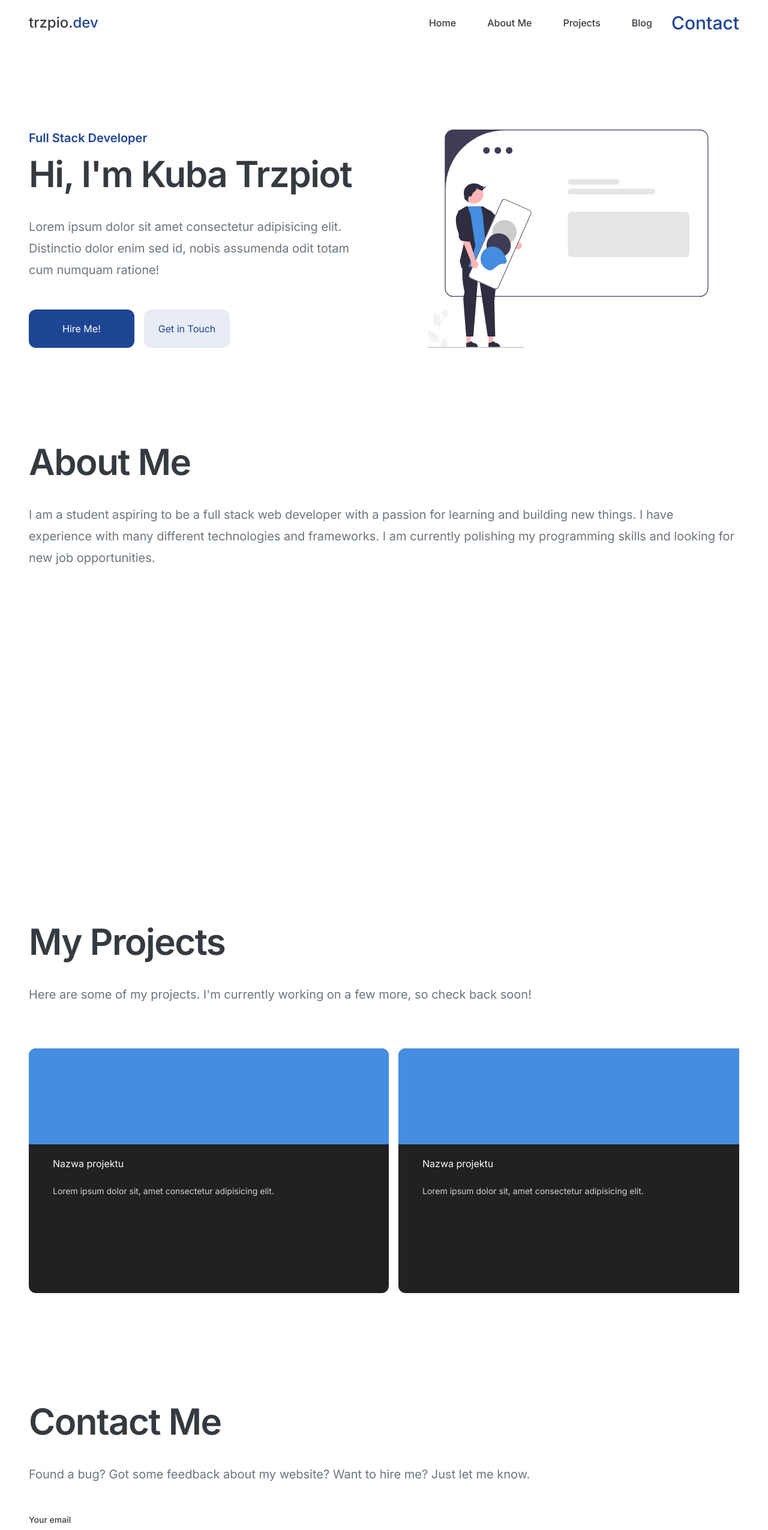
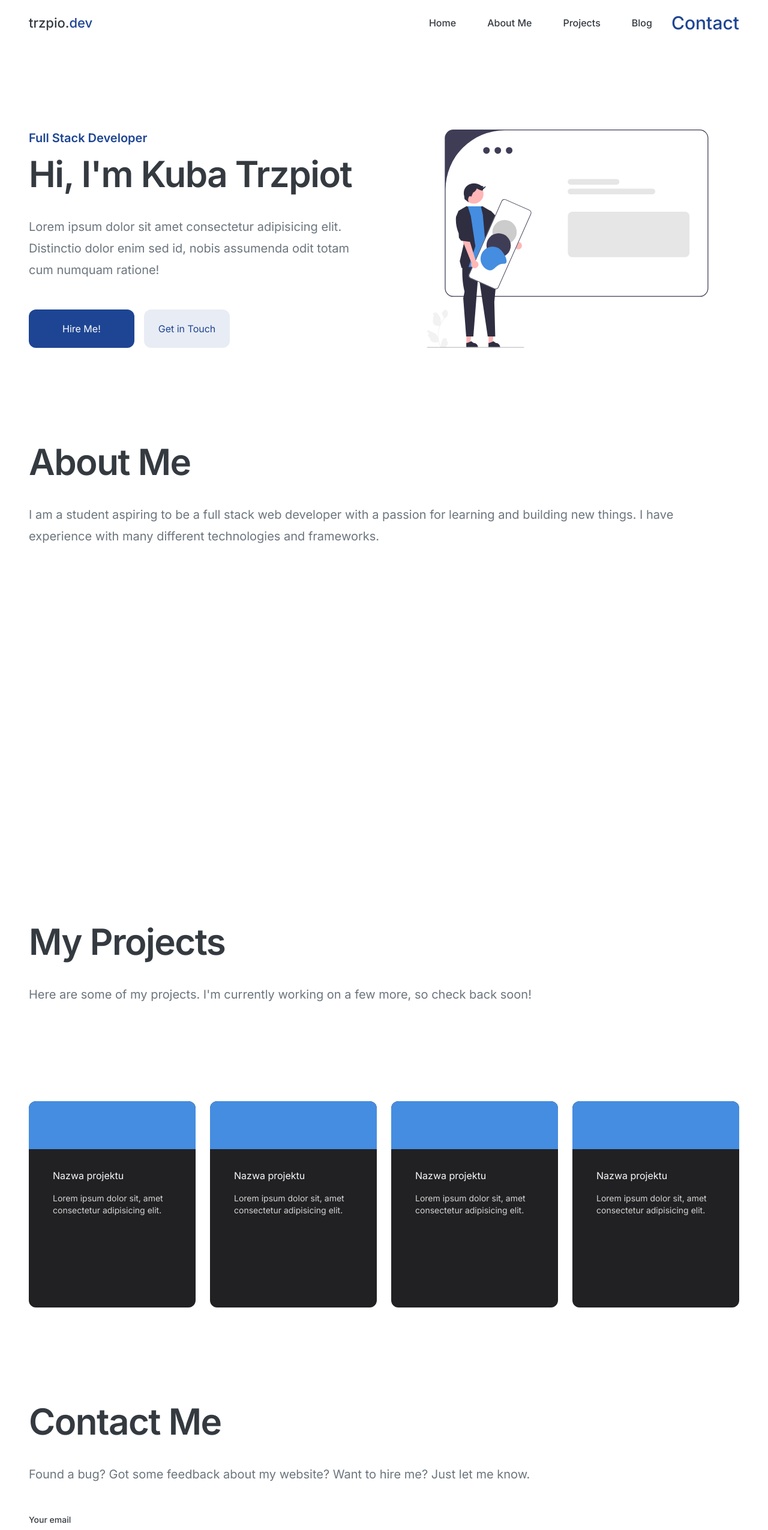
Before and after one commit to jakubtrzpiot/portfolio, a Next.js app: page / in a window 1280 px wide. Shown: the top 2551 px of the page at 60% size. Built offline with nearby package versions, Linux system fonts and the light colour scheme.

Commit message:
add hide menu base on scroll and back to top button

```diff
--- /dev/null
+++ b/src/components/atoms/BackToTopButton.jsx
@@ -0,0 +1,38 @@
+import { useState, useEffect } from 'react';
+
+const BackToTopButton = () => {
+  const [isVisible, setIsVisible] = useState(false);
+  const toggleVisibility = () => {
+    if (window.pageYOffset > 300) {
+      setIsVisible(true);
+    } else {
+      setIsVisible(false);
+    }
+  };
+
+  const scrollToTop = () => {
+    window.scrollTo({
+      top: 0,
+      behavior: 'smooth',
+    });
+  };
+
+  useEffect(() => {
+    window.addEventListener('scroll', toggleVisibility);
+  }, []);
+
+  return (
+    <svg
+      className={`${
+        isVisible ? 'scale-100' : 'scale-0'
+      } dark:fill-light fill-accent transition-all duration-300 w-10 h-10 fixed bottom-10 right-10 cursor-pointer z-40`}
+      onClick={scrollToTop}
+      xmlns="http://www.w3.org/2000/svg"
+      viewBox="0 0 512 512"
+    >
+      <path d="M256 512c141.4 0 256-114.6 256-256S397.4 0 256 0S0 114.6 0 256S114.6 512 256 512zM377 271c9.4 9.4 9.4 24.6 0 33.9s-24.6 9.4-33.9 0l-87-87-87 87c-9.4 9.4-24.6 9.4-33.9 0s-9.4-24.6 0-33.9L239 167c9.4-9.4 24.6-9.4 33.9 0L377 271z" />
+    </svg>
+  );
+};
+
+export default BackToTopButton;
--- a/src/components/atoms/HamburgerMenu.jsx
+++ b/src/components/atoms/HamburgerMenu.jsx
@@ -1,6 +1,6 @@
 const HamburgerMenu = props => (
   <button {...props}>
-    <svg width="40" height="40" viewBox="0 0 100 100">
+    <svg width="32" height="32" viewBox="0 0 100 100">
       <path
         className="line line1"
         strokeLinecap="round"
@@ -16,4 +16,4 @@ const HamburgerMenu = props => (
   </button>
 );
 
-export default HamburgerMenu
+export default HamburgerMenu;
--- a/src/components/layout.jsx
+++ b/src/components/layout.jsx
@@ -4,7 +4,7 @@ import Footer from './organisms/Footer';
 const Layout = ({ children }) => (
   <>
     <Navbar />
-    <main className="grow mt-20 pb-4">{children}</main>
+    <main className="grow mt-20 pb-3">{children}</main>
     <Footer />
   </>
 );
--- a/src/components/molecules/ProjectCard.jsx
+++ b/src/components/molecules/ProjectCard.jsx
@@ -3,12 +3,11 @@ import Image from 'next/image';
 
 const ProjectCard = ({ project }) => {
   return (
-    <div className="flex flex-col rounded-xl dark:bg-accentLight/20 bg-dark text-textLight">
-      <div className="bg-accentLight dark:bg-accent h-[20vh] w-[calc(100vw-2rem)] xl:w-[600px] rounded-t-xl"></div>
-      <div className="px-10 py-5">
-        <h2>Nazwa projektu</h2>
-        <br></br>
-        <p className="text-sm text-stone-300 h-[20vh]">
+    <div className="flex flex-col rounded-xl dark:bg-accentLight/20 bg-dark text-textLight md:w-1/2">
+      <div className="bg-accentLight dark:bg-accent h-[10vh] rounded-t-xl"></div>
+      <div className="px-10 py-8">
+        <h2 className="pb-4">Nazwa projektu</h2>
+        <p className="text-sm text-stone-300">
           Lorem ipsum dolor sit, amet consectetur adipisicing elit.
         </p>
       </div>
--- a/src/components/organisms/AboutSection.jsx
+++ b/src/components/organisms/AboutSection.jsx
@@ -9,8 +9,7 @@ const AboutSection = () => {
       <p className="text-base md:text-xl leading-8 md:leading-9 text-disabled dark:text-[#aaa] mb-10 lg:mb-12">
         I am a student aspiring to be a full stack web developer with a passion
         for learning and building new things. I have experience with many
-        different technologies and frameworks. I am currently polishing my
-        programming skills and looking for new job opportunities.
+        different technologies and frameworks.
       </p>
       <div className="flex lg:hidden relative w-full h-full">
         <Image src="/assets/socials.svg" layout="fill" alt="socials" />
--- a/src/components/organisms/Navbar.jsx
+++ b/src/components/organisms/Navbar.jsx
@@ -2,24 +2,40 @@ import Link from 'next/link';
 import { useState, useEffect } from 'react';
 import ThemeToggle from '../atoms/ThemeToggle';
 import HamburgerMenu from '../atoms/HamburgerMenu';
+import BackToTopButton from '../atoms/BackToTopButton';
 
 const Navbar = () => {
   const [navActive, setNavActive] = useState(null);
+  const [hideNav, setHideNav] = useState(false);
+
   useEffect(() => {
-    window.onresize = () => {
-      console.log('resize');
-      if (window.innerWidth > 1024) {
+    let lastPos = window.scrollY;
+    window.addEventListener('scroll', () => {
+      if (window.scrollY - lastPos >= 50) {
+        lastPos = window.scrollY;
+        setHideNav(true);
+      } else if (lastPos - window.scrollY >= 50) {
+        lastPos = window.scrollY;
+        setHideNav(false);
+      }
+    });
+    window.addEventListener('resize', () => {
+      if (window.innerWidth > 1023) {
         setNavActive(false);
       }
-    };
+    });
   }, []);
   return (
-    <header className="fixed z-[100] top-0 w-full dark:bg-dark bg-light py-5 lg:py-4">
+    <header
+      className={`${
+        !navActive && hideNav ? '-top-20' : 'top-0'
+      } fixed z-[100] w-full dark:bg-dark bg-light py-6 lg:py-4`}
+    >
       <nav className="container flex items-center justify-between">
         <div className="flex items-center gap-3 lg:gap-6">
           <Link href="/" passHref>
             <a
-              className="text-2xl font-medium"
+              className="text-xl lg:text-[22px] font-medium"
               onClick={() => setNavActive(false)}
             >
               trzpio.
@@ -34,7 +50,7 @@ const Navbar = () => {
         <menu
           className={`${
             navActive ? 'active' : ''
-          } top-20 py-10 w-full h-full fixed -right-full touch-none dark:bg-dark bg-light lg:m-0 lg:static lg:h-fit lg:w-fit lg:dark:bg-dark lg:bg-light lg:p-0`}
+          } z-50 top-20 py-10 w-full h-full fixed -right-full touch-none dark:bg-dark bg-light lg:m-0 lg:static lg:h-fit lg:w-fit lg:dark:bg-dark lg:bg-light lg:p-0`}
         >
           <div
             className={`flex flex-col items-end gap-6 lg:gap-3 lg:flex-row lg:items-center`}
@@ -83,6 +99,7 @@ const Navbar = () => {
           </div>
         </menu>
       </nav>
+      <BackToTopButton />
     </header>
   );
 };
--- a/src/components/organisms/ProjectsSection.jsx
+++ b/src/components/organisms/ProjectsSection.jsx
@@ -2,21 +2,19 @@ import ProjectCard from '../molecules/ProjectCard';
 
 const ProjectSection = () => {
   return (
-    <div id="projects" className="flex flex-col h-[100vh] pt-[120px] pb-10">
+    <div id="projects" className="flex flex-col min-h-[100vh] pt-[120px] pb-10">
       <h1 className="text-4xl md:text-5xl xl:text-6xl font-bold tracking-tight mb-6 lg:mb-10">
         My Projects
       </h1>
-      <p className="text-base md:text-xl leading-8 md:leading-9 text-disabled dark:text-[#aaa] mb-8 lg:mb-12">
+      <p className="text-base md:text-xl leading-8 md:leading-9 text-disabled dark:text-[#aaa] mb-20 lg:mb-40">
         {`Here are some of my projects. I'm currently working on a few more, so
         check back soon!`}
       </p>
-      <div className="flex grow items-center">
-        <div className="flex flex-row gap-4 overflow-x-scroll">
-          <ProjectCard />
-          <ProjectCard />
-          <ProjectCard />
-          <ProjectCard />
-        </div>
+      <div className="flex flex-col md:flex-row wrap grow gap-6">
+        <ProjectCard />
+        <ProjectCard />
+        <ProjectCard />
+        <ProjectCard />
       </div>
     </div>
   );
--- a/src/pages/_app.jsx
+++ b/src/pages/_app.jsx
@@ -13,10 +13,10 @@ const MyApp = ({ Component, pageProps }) => {
   useEffect(() => {
     setHeight();
     let doit;
-    window.onresize = () => {
+    window.addEventListener('resize', () => {
       clearTimeout(doit);
       doit = setTimeout(setHeight, 200);
-    };
+    });
   }, []);
   return (
     <Layout>
--- a/src/pages/blog/[slug].jsx
+++ b/src/pages/blog/[slug].jsx
@@ -12,9 +12,7 @@ const Article = ({ data: { title, date }, content }) => {
       <div className="container dark:prose-invert prose prose-sm md:prose lg:prose-lg lg:max-w-screen-md xl:max-w-screen-lg relative pt-5">
         <div className="flex justify-between items-center">
           <Link href="/blog" passHref>
-            <p className="hidden md:flex md:hover:text-accent dark:text-accentLight w-fit transition cursor-pointer">
-              Back
-            </p>
+            <a className="hidden md:flex w-fit link_before -m-5">Back</a>
           </Link>
           <p className="text-accent dark:text-accentLight text-sm font-semibold pt-2 md:pt-0">
             {date}
--- a/src/styles/globals.css
+++ b/src/styles/globals.css
@@ -68,8 +68,11 @@ a {
     @apply container;
   }
 }
+header {
+  transition: top 0.5s cubic-bezier(0.4, 0, 0.2, 1);
+}
 menu {
-  transition: right 0.2s cubic-bezier(0.4, 0, 0.2, 1);
+  transition: right 0.3s cubic-bezier(0.4, 0, 0.2, 1);
 }
 nav > .active {
   @apply right-0;
--- a/tailwind.config.js
+++ b/tailwind.config.js
@@ -9,8 +9,7 @@ module.exports = {
     container: {
       center: true,
       padding: {
-        DEFAULT: '1rem',
-        md: '1.5rem',
+        DEFAULT: '1.5rem',
         lg: '2rem',
         xl: '3rem',
       },
```
Also changed, not shown: src/components/molecules/ArticleCard.jsx (+5 -3 lines).
